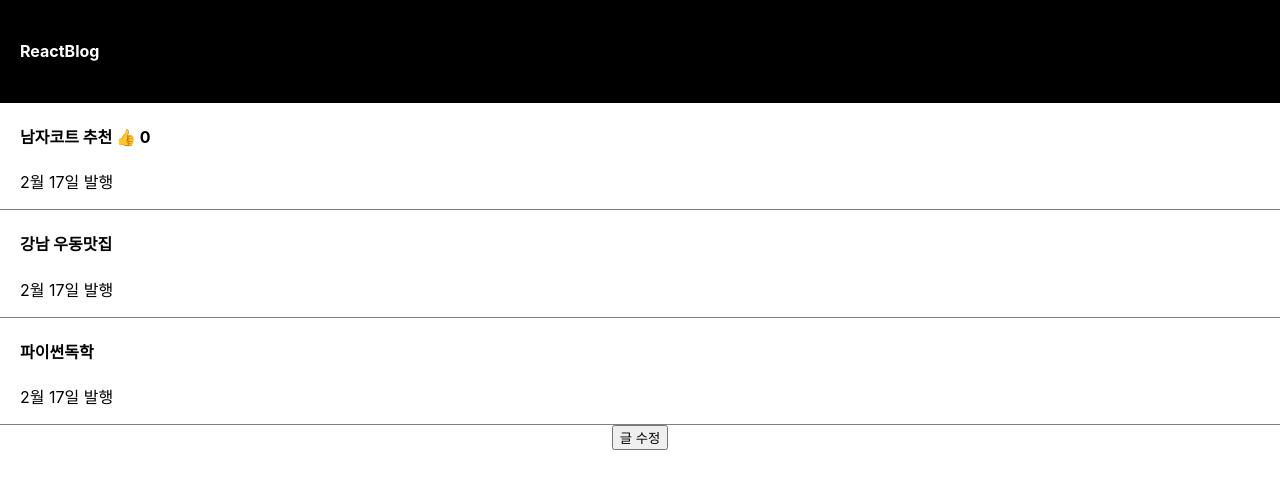
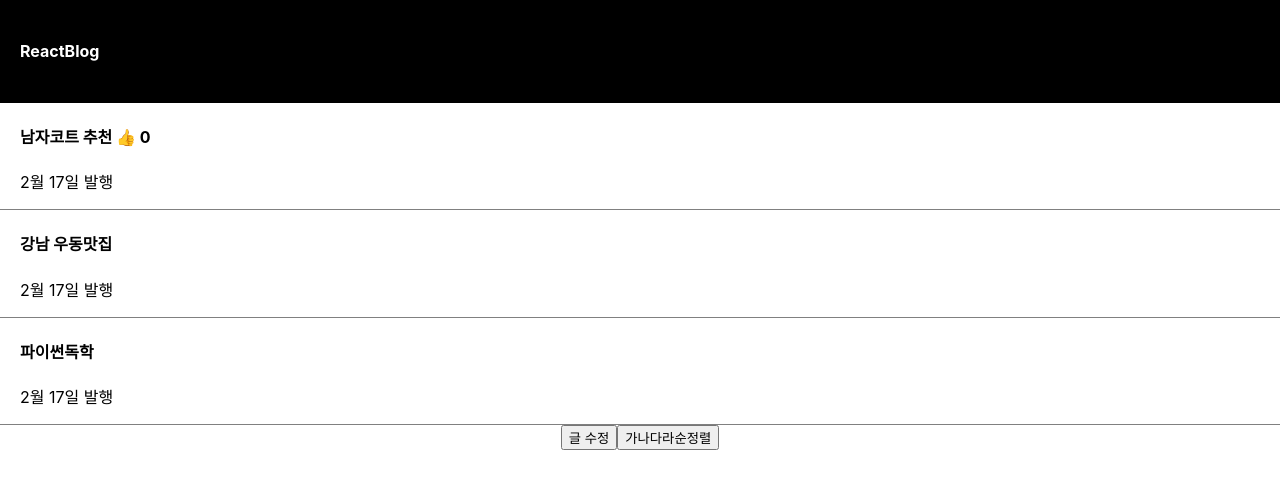
Before and after one commit to ajdshdl/apple-react, a React (Create React App) app: page / in a window 1280 px wide. Shown: the top 488 px of the page. Built offline with nearby package versions, Linux system fonts and the light colour scheme.

Commit message:
20230505

```diff
--- a/src/App.js
+++ b/src/App.js
@@ -12,6 +12,8 @@ function App() {
    * 변경 안해줌.
    *
    * array/object -> 레퍼런스 변수라는 점을 생각해야함
+   * let copy = [...원본] ;
+   * [...  ]   사용해서 독립적인 카피본을 만든다.
    */
 
   return (
@@ -37,7 +39,13 @@ function App() {
         let copy = [...글제목];
         copy[0] = '여자코트 추천';
         글제목변경(copy);
-        }}>글 수정</button>
+      }}>글 수정</button>
+
+      <button onClick={()=>{
+        let copy = [...글제목];
+        copy = copy.sort();
+        글제목변경(copy);
+      }}>가나다라순정렬</button>
     </div>
   );
 }
```
